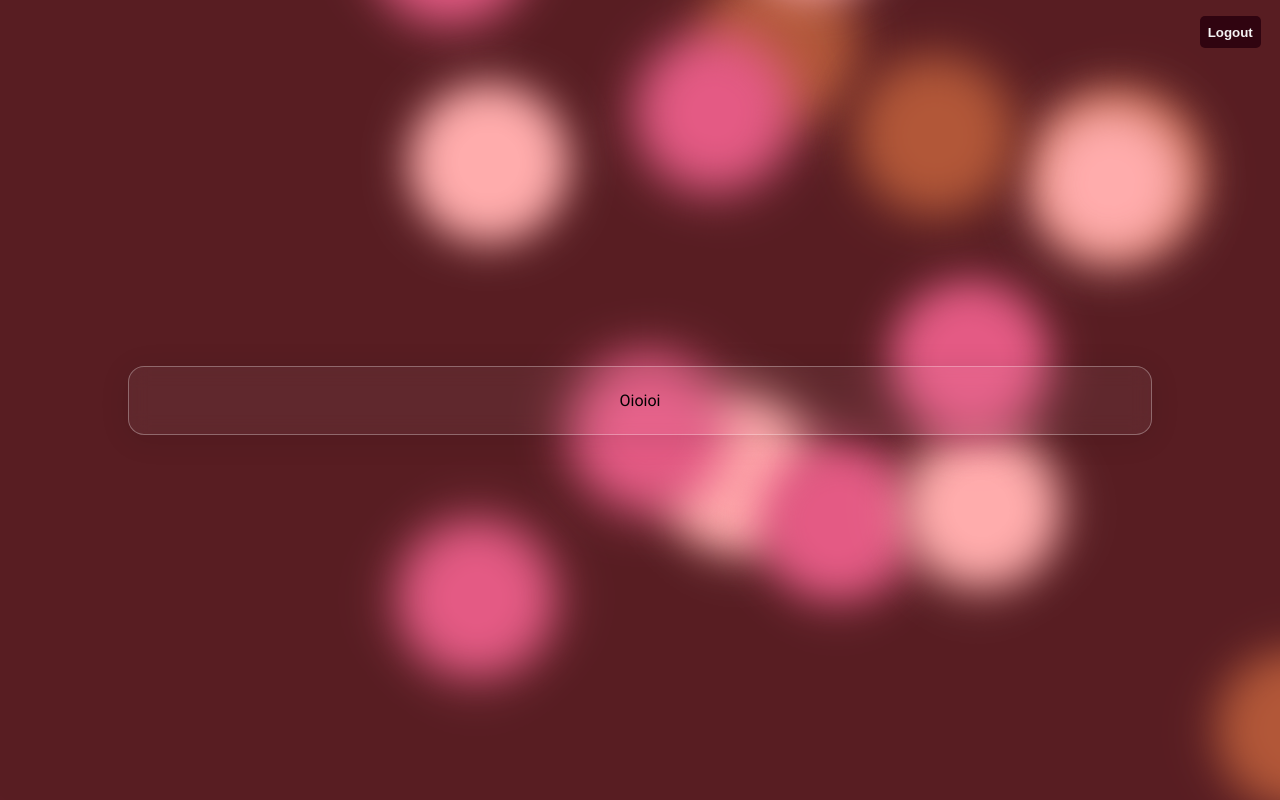
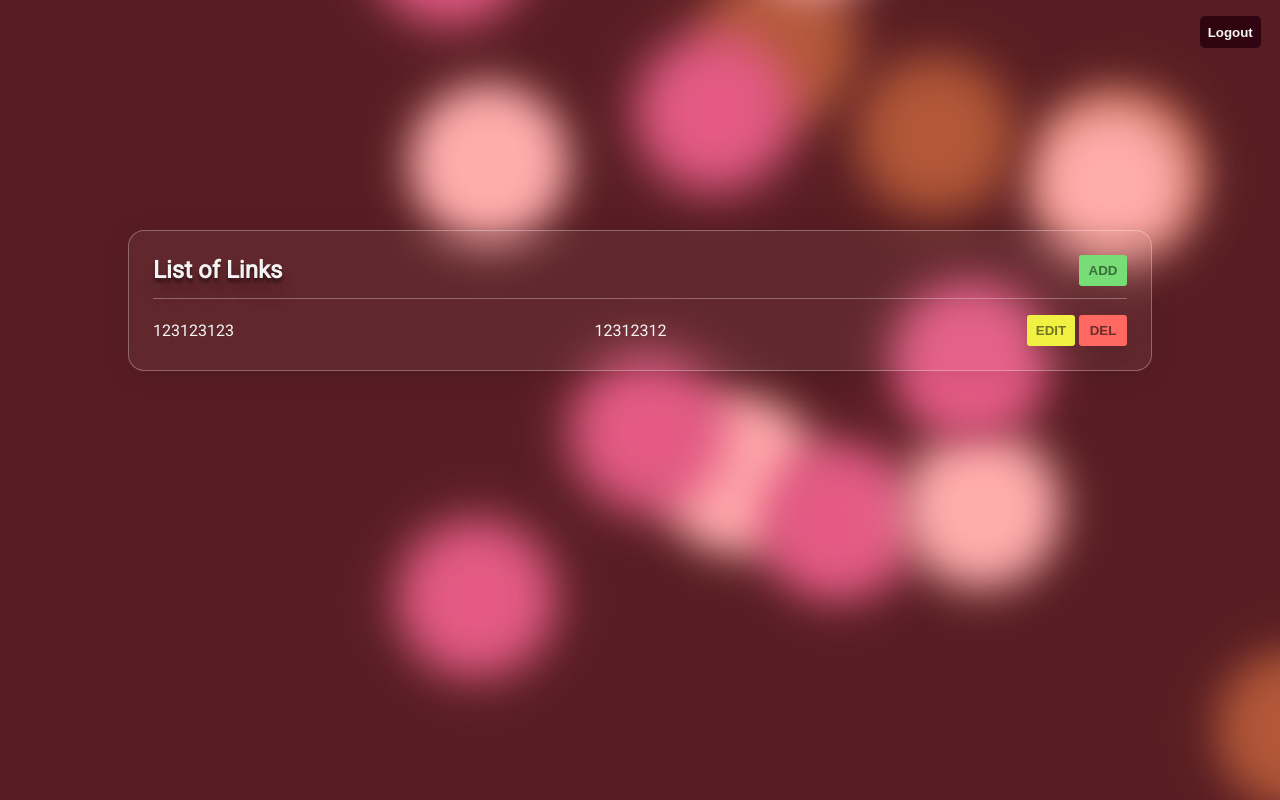
Before and after one commit to thiagohflima/encurta-ai, a React (Vite) app in the folder frontend/: page / in a window 1280 px wide. Both pictures are taken after a click on the button "Login". Built offline with nearby package versions, Linux system fonts and the light colour scheme.

Commit message:
Table implemented

```diff
--- a/frontend/src/App.jsx
+++ b/frontend/src/App.jsx
@@ -1,5 +1,5 @@
 import { useState } from 'react';
-import { Background } from './Background';
+import { Background } from './components/Background';
 import { Login } from './components/Login';
 import { Table } from './components/Table';
 
--- /dev/null
+++ b/frontend/src/components/EachItem/index.jsx
@@ -0,0 +1,12 @@
+export const EachItem = () => {
+  return (
+    <div className='content'>
+      <div className='link-short'>123123123</div>
+      <div className='link-long'>12312312</div>
+      <div className='actions'>
+        <button className='btn-crud edit'>EDIT</button>
+        <button className='btn-crud del'>DEL</button>
+      </div>
+    </div>
+  );
+};
--- a/frontend/src/components/Login/index.jsx
+++ b/frontend/src/components/Login/index.jsx
@@ -1,6 +1,6 @@
 export const Login = ({ setLoggedIn }) => {
   const handleLoginClick = () => {
-    setLoggedIn(true);
+    setTimeout(() => setLoggedIn(true), 1000);
   };
 
   return (
--- a/frontend/src/components/Table/index.jsx
+++ b/frontend/src/components/Table/index.jsx
@@ -1,7 +1,14 @@
+import { useState } from 'react';
+import { EachItem } from '../EachItem';
+
 export const Table = ({ setLoggedIn }) => {
   const handleLogoutClick = () => {
-    setLoggedIn(false);
+    setTimeout(() => setLoggedIn(false), 1000);
   };
+
+  const [listOfLinks, setListOfLinks] = useState({});
+
+  const handleAddClick = () => {};
 
   return (
     <>
@@ -10,7 +17,14 @@ export const Table = ({ setLoggedIn }) => {
       </div>
 
       <div className='box table'>
-        <div>Oioioi</div>
+        <div className='title'>
+          <h2>List of Links</h2>
+          <button className='btn-crud add' onClick={handleAddClick}>
+            ADD
+          </button>
+        </div>
+
+        <EachItem />
       </div>
     </>
   );
--- a/frontend/src/index.css
+++ b/frontend/src/index.css
@@ -9,11 +9,12 @@
 body {
   font-family: 'Roboto', sans-serif;
   height: 100vh;
-  background-color: #f4f4f4;
 
   display: flex;
   align-items: center;
   justify-content: center;
+
+  color: #f4f4f4;
 }
 
 @keyframes move {
@@ -240,6 +241,21 @@ body {
   justify-content: center;
 
   padding: 1.5rem;
+  margin-bottom: 25vh;
+
+  -webkit-transition: background 0.5s 0s ease-in-out;
+  -moz-transition: background 0.5s 0s ease-in-out;
+  -o-transition: background 0.5s 0s ease-in-out;
+  transition: background 0.5s 0s ease-in-out;
+}
+
+.box:hover {
+  background: rgba(255, 255, 255, 0.1);
+
+  -webkit-transition: background 0.5s 0s ease-in-out;
+  -moz-transition: background 0.5s 0s ease-in-out;
+  -o-transition: background 0.5s 0s ease-in-out;
+  transition: background 0.5s 0s ease-in-out;
 }
 
 .login {
@@ -279,6 +295,8 @@ body {
   background-color: #160408;
   font-weight: bold;
 
+  cursor: pointer;
+
   -webkit-transition: background 0.5s 0s ease-in;
   -moz-transition: background 0.5s 0s ease-in;
   -o-transition: background 0.5s 0s ease-in;
@@ -295,4 +313,79 @@ body {
 
 .table {
   width: 80vw;
+  display: flex;
+  flex-direction: column;
 }
+
+.table .title {
+  display: flex;
+  justify-content: space-between;
+  width: 100%;
+  align-items: center;
+
+  border-bottom: 1px solid rgba(255, 255, 255, 0.3);
+
+  padding-bottom: 0.75rem;
+  margin-bottom: 1rem;
+}
+
+.btn-crud {
+  padding: 0.5rem;
+  width: 3rem;
+  border: none;
+  cursor: pointer;
+
+  color: #f4f4f4;
+
+  border-radius: 3px;
+
+  font-weight: bold;
+
+  box-shadow: 0px 10px 15px -3px rgba(0, 0, 0, 0.1);
+}
+
+.btn-crud:hover {
+  opacity: 0.8;
+
+  -webkit-transition: opacity 0.5s 0s ease-in;
+  -moz-transition: opacity 0.5s 0s ease-in;
+  -o-transition: opacity 0.5s 0s ease-in;
+  transition: opacity 0.5s 0s ease-in;
+}
+
+.btn-crud.add {
+  background-color: #77dd76;
+  color: #3b6d3a;
+}
+
+.btn-crud.edit {
+  background-color: #f1f143;
+  color: #727220;
+}
+
+.btn-crud.del {
+  background-color: #ff6961;
+  color: #6b2d29;
+}
+
+.table .content {
+  display: flex;
+  justify-content: space-between;
+  width: 100%;
+  align-items: center;
+}
+
+.table .content .actions {
+  display: flex;
+  justify-content: space-between;
+  align-items: center;
+}
+
+.table .content .actions .btn-crud:first-child {
+  margin-right: 0.25rem;
+}
+
+h2 {
+  text-shadow: 0px 4px 3px rgba(0, 0, 0, 0.4), 0px 8px 13px rgba(0, 0, 0, 0.1),
+    0px 18px 23px rgba(0, 0, 0, 0.1);
+}
```
Also changed, not shown: frontend/src/components/Background/index.jsx (renamed from frontend/src/Background/index.jsx).
